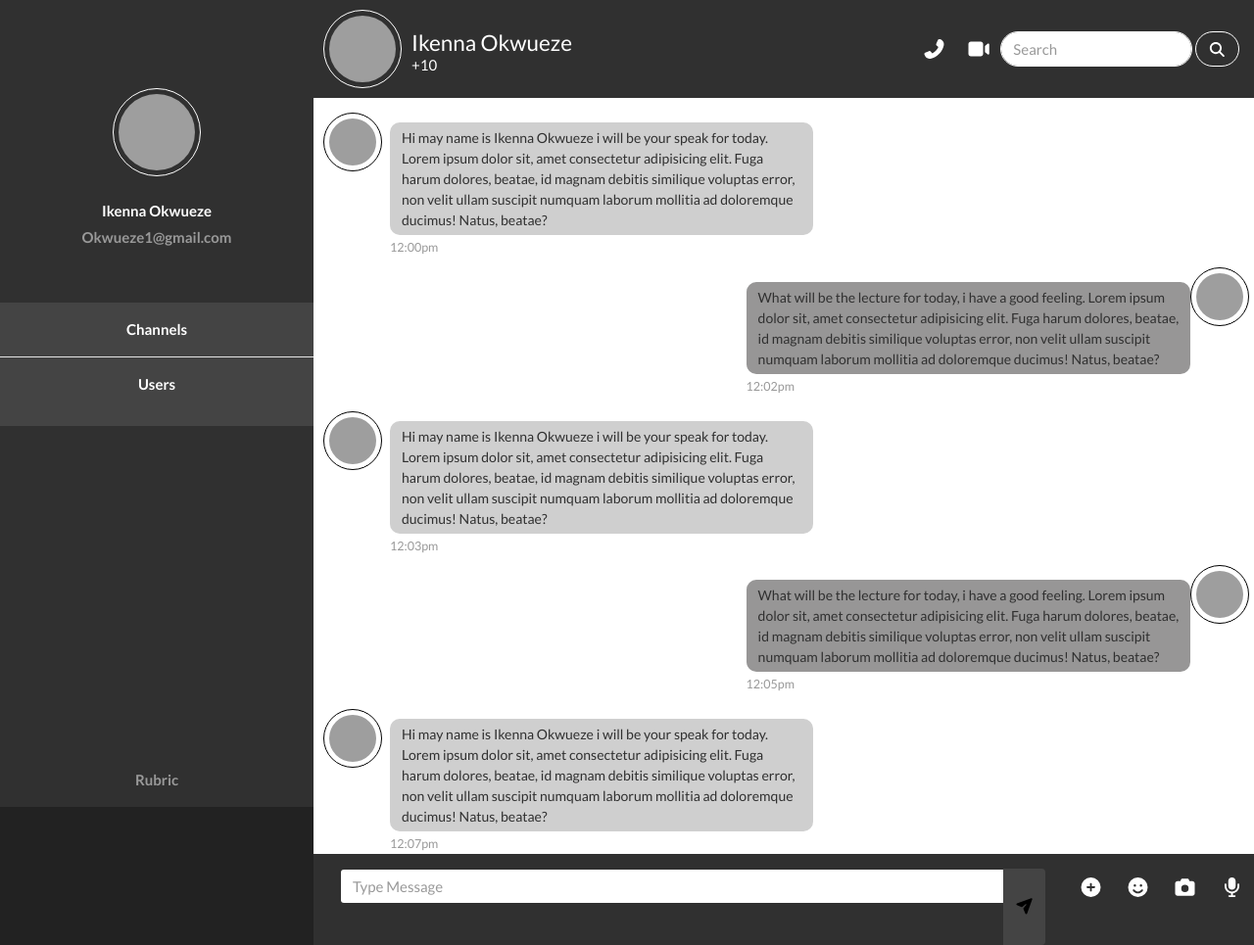
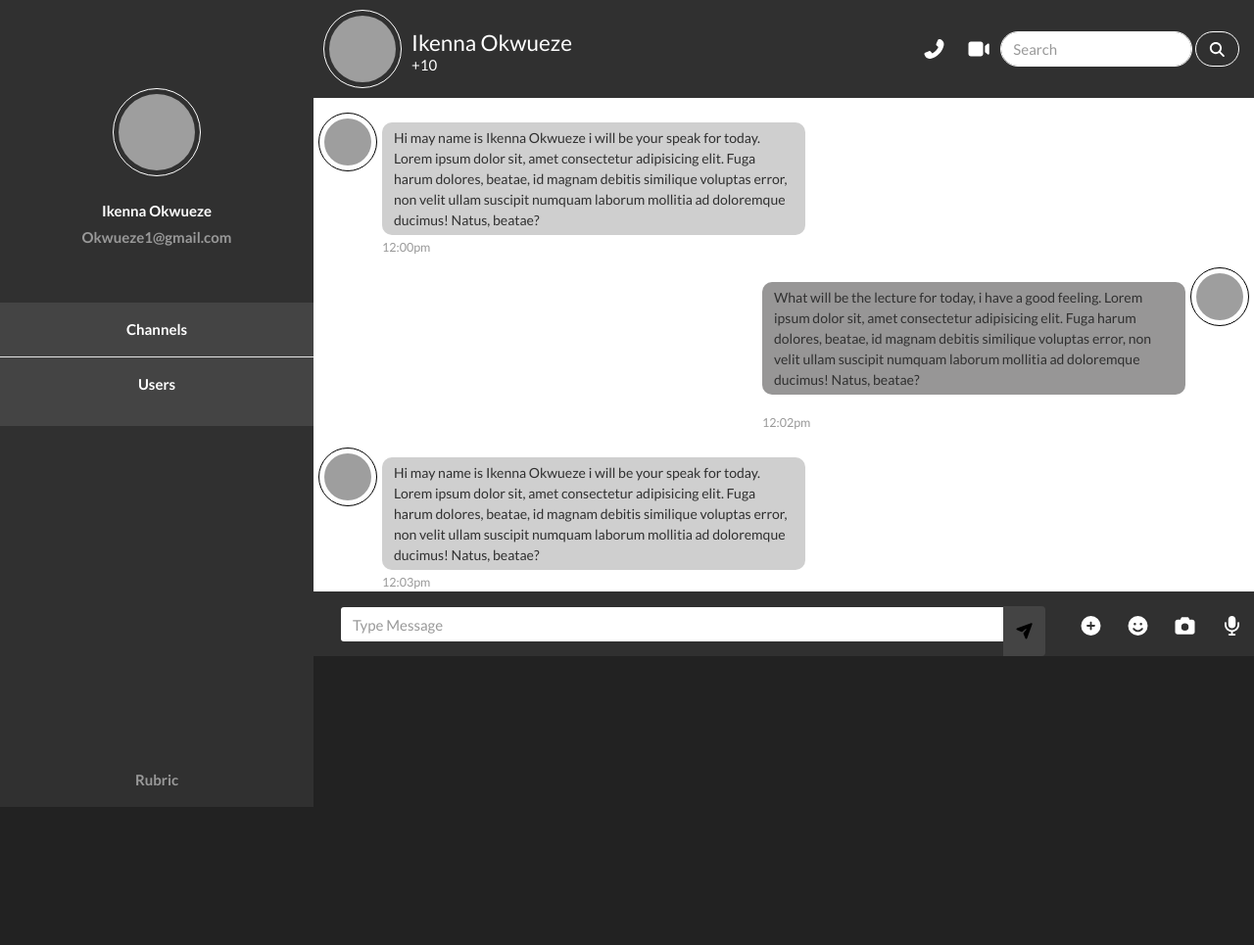
Before and after one commit to okwueze/Project-Rubric, a plain HTML site: page html/Discuss.html in a window 1280 px wide. Shown: the whole page at 98% size. After the commit the page ends 800 px from the top, so only its background shows below. Drawn offline with Linux system fonts and the light colour scheme; grey boxes are pictures that could not be loaded.

Commit message:
project rubric

```diff
--- a/css/student.css
+++ b/css/student.css
@@ -112,6 +112,12 @@
     margin-left: auto;
 }
 
+.chat-wrapper{
+    display: flex;
+    flex-direction: column;
+    flex: 1;
+}
+
 .top-color{
     display: flex;
 }
@@ -164,14 +170,14 @@
     height: 60px;
     padding: 5px;
     border: 1px solid black;
-    margin-left: 10px;
+    margin-left: 5px;
     margin-top: 15px;
 }
 
 .sent-msg{
     width: 45%;
     margin-top: 25px;
-    margin-left: 8px;
+    margin-left: 5px;
 }
 
 .sent-msg p{
@@ -190,11 +196,11 @@
 
 .received{
     display: flex;
+    justify-content: flex-end;
 }
 
 .received-msg{
-    /* width: 45%; */
-    margin-left: 46%;
+    width: 45%;
     margin-top: 25px;
 
 }
@@ -205,7 +211,6 @@
     border-radius: 10px;
     font-size: 14px;
     padding: 5px 10px 5px 12px;
-    margin-bottom: 0;
 }
 
 .received-msg span{
@@ -217,8 +222,9 @@
     height: 60px;
     padding: 5px;
     border: 1px solid black;
+    margin-left: 5px;
+    margin-top: 10px;
     margin-right: 5px;
-    margin-top: 10px;
 }
 
 /* Type message Area */
@@ -227,7 +233,6 @@
     display: flex;
     flex-direction: row-reverse;
     height: 10%;
-
 }
 
 .input-group{
--- a/html/Discuss.html
+++ b/html/Discuss.html
@@ -32,6 +32,7 @@
 
             <div class="col-md-9 bg-white text-light p-0 wrapper">
                 <!-- Top chat section -->
+                <div class="chat-wrapper">
                     <div class="sticky-top top-color bg-light">
                         <img src="/img/back.jpeg" class="rounded-circle pic-marg2" alt="">
                         <div class="active-ppl">
@@ -86,7 +87,7 @@
                         </div>
                     </div>
 
-                <div class="received">
+                    <!-- <div class="received">
                         <div class="received-msg">
                             <p>What will be the lecture for today, i have a good feeling.
                             Lorem ipsum dolor sit, amet consectetur adipisicing elit. Fuga harum dolores,
@@ -96,9 +97,9 @@
                             <span class="text-muted">12:05pm</span>
                         </div>
                         <img src="/img/insta1.jpg " class="rounded-circle chat-img2" alt="">
-                </div>
+                    </div> -->
 
-                <div class="sent">
+                    <!-- <div class="sent">
                         <img src="/img/back.jpeg" class="rounded-circle chat-img" alt="">
                         <div class="sent-msg">
                             <p>Hi may name is Ikenna Okwueze i will be your speak for today.
@@ -108,6 +109,7 @@
                             </p>
                             <span class="text-muted">12:07pm</span>
                         </div>
+                    </div> -->
                 </div>
 
                 <!-- Type message Area -->
```
Lines whose indentation alone changed are shown as unchanged.
